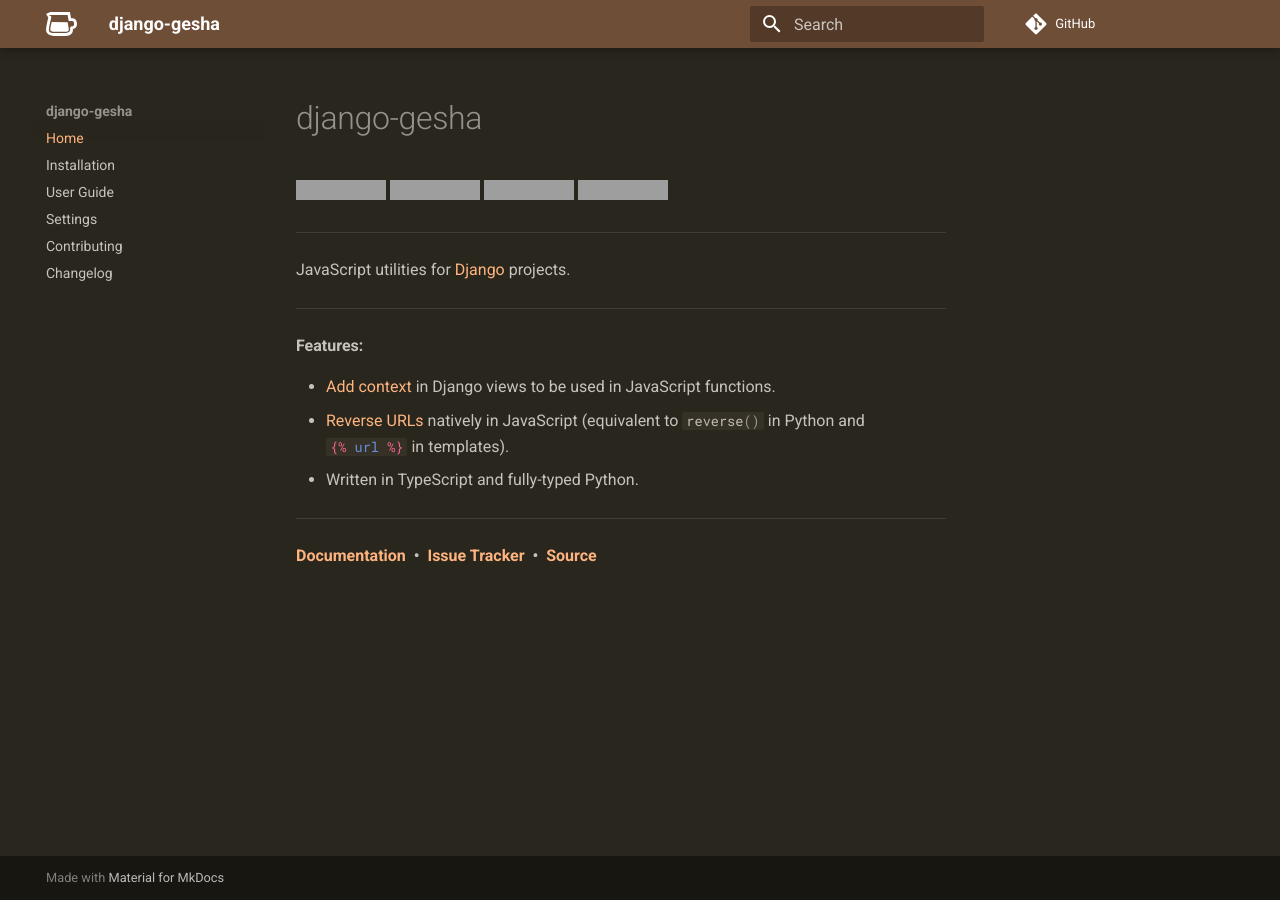
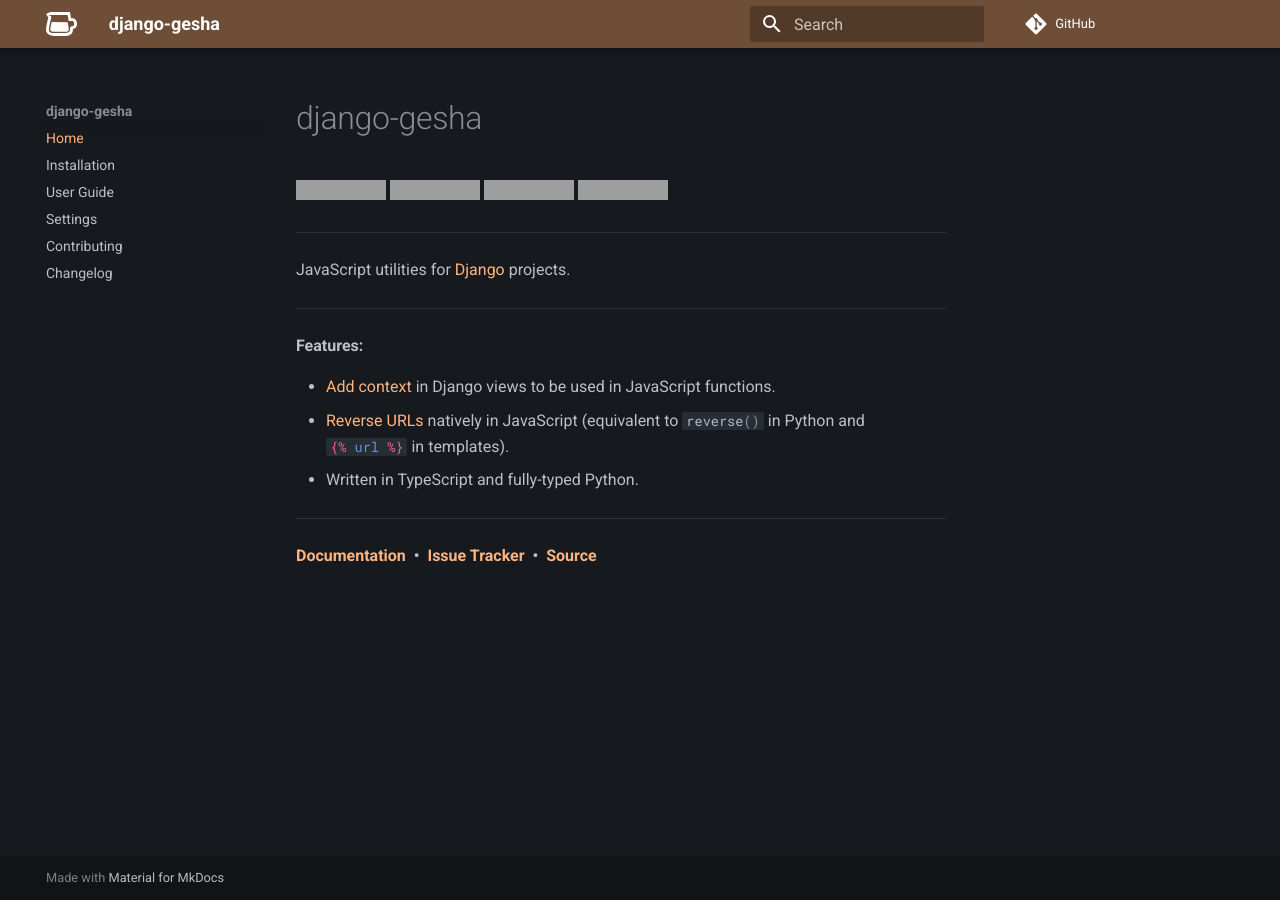
Before and after one commit to ely-as/django-gesha, an MkDocs documentation site: the page built from docs/index.md, in a window 1280 px wide. Built offline with MkDocs 1.6.1 and Material for MkDocs 9.7.7, drawn with Linux system fonts in a browser that asks for light colours; comment, search, counter and statistics services are not loaded; grey boxes are pictures that could not be loaded.

Commit message:
Use a darker, blue-hued default background color for docs

```diff
--- a/docs/stylesheets/extra.css
+++ b/docs/stylesheets/extra.css
@@ -1,5 +1,6 @@
 [data-md-color-primary="gesha"] {
   --md-primary-fg-color:        #6f4e37;
+  /* TODO: handle the following vars */
   /* --md-primary-fg-color--light: #6f4e37; */
   /* --md-primary-fg-color--dark:  #6f4e37; */
 
@@ -7,7 +8,9 @@
 }
 
 [data-md-color-scheme="slate"] {
-  --md-hue: 43;
+  --md-hue: 215;
+  /* original lightness was 21% - drop to 10% */
+  --md-default-bg-color: hsla(var(--md-hue),15%,10%,1);
 }
 
 .md-sidebar.md-sidebar--secondary {
```
Also changed, not shown: docs/stylesheets/extra.min.css.
